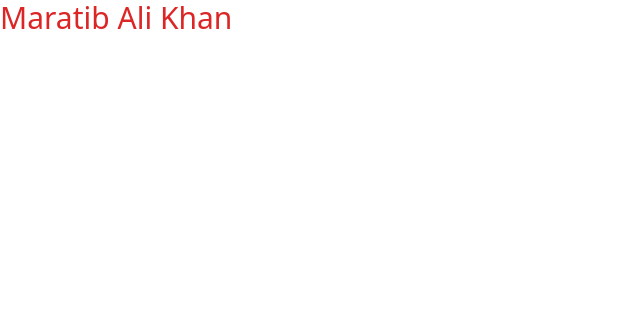
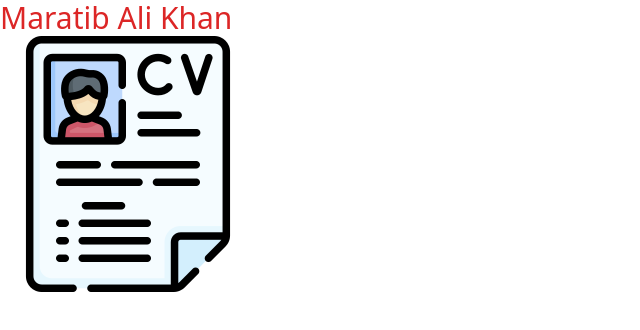
Before and after one commit to maratib/maratib.github.io, an Astro site: page / in a window 1280 px wide. Shown: the whole page, without its empty margins (0-640 px from the left). Built offline with nearby package versions, Linux system fonts and the light colour scheme; Astro itself is replaced by a stand-in of ours.

Commit message:
image added

```diff
--- a/src/pages/index.astro
+++ b/src/pages/index.astro
@@ -7,7 +7,7 @@ import Card from '../components/Card.astro';
 	<main>
 
 		<h1>Maratib Ali Khan</h1>
-
+		<img src="cv.png" alt="cv">
 		<!-- <ul role="list" class="link-card-grid">
 			<Card
 				href="https://docs.astro.build/"
```
Also changed, not shown: public/cv.png (added).
